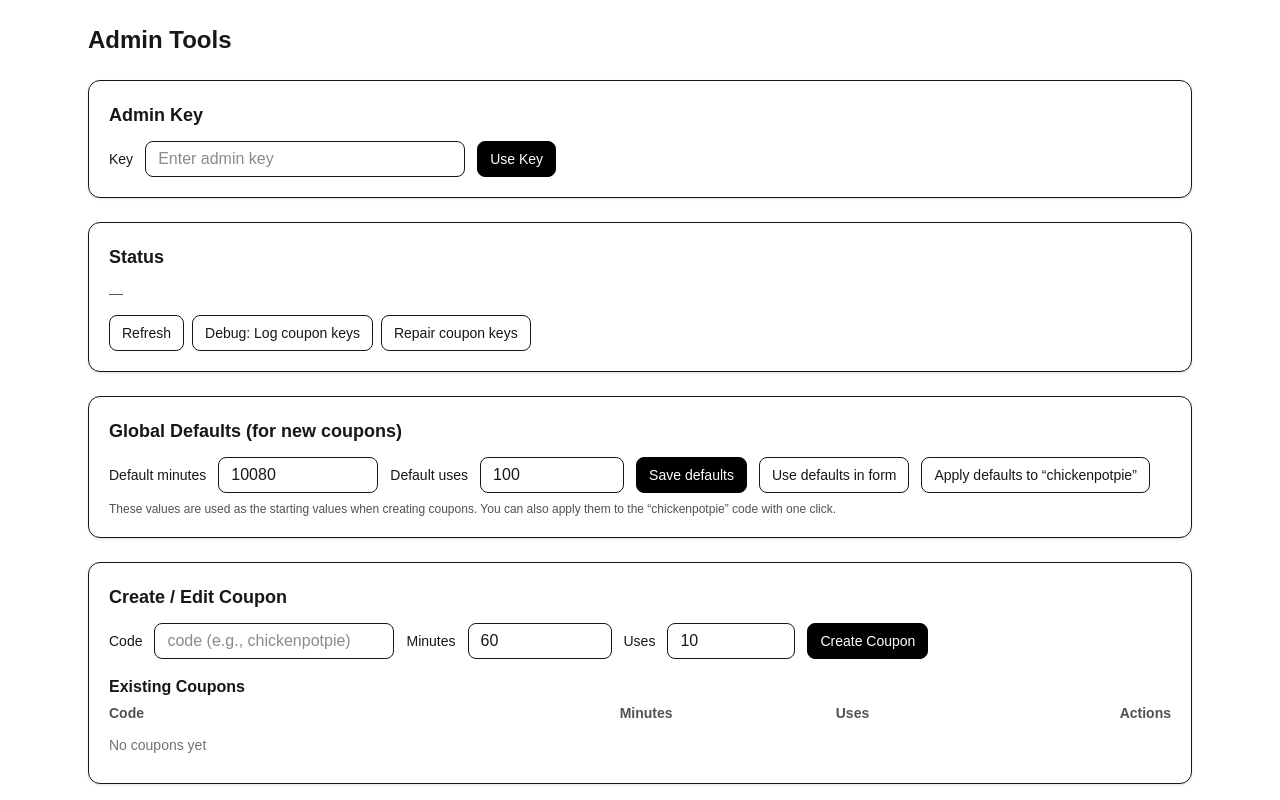
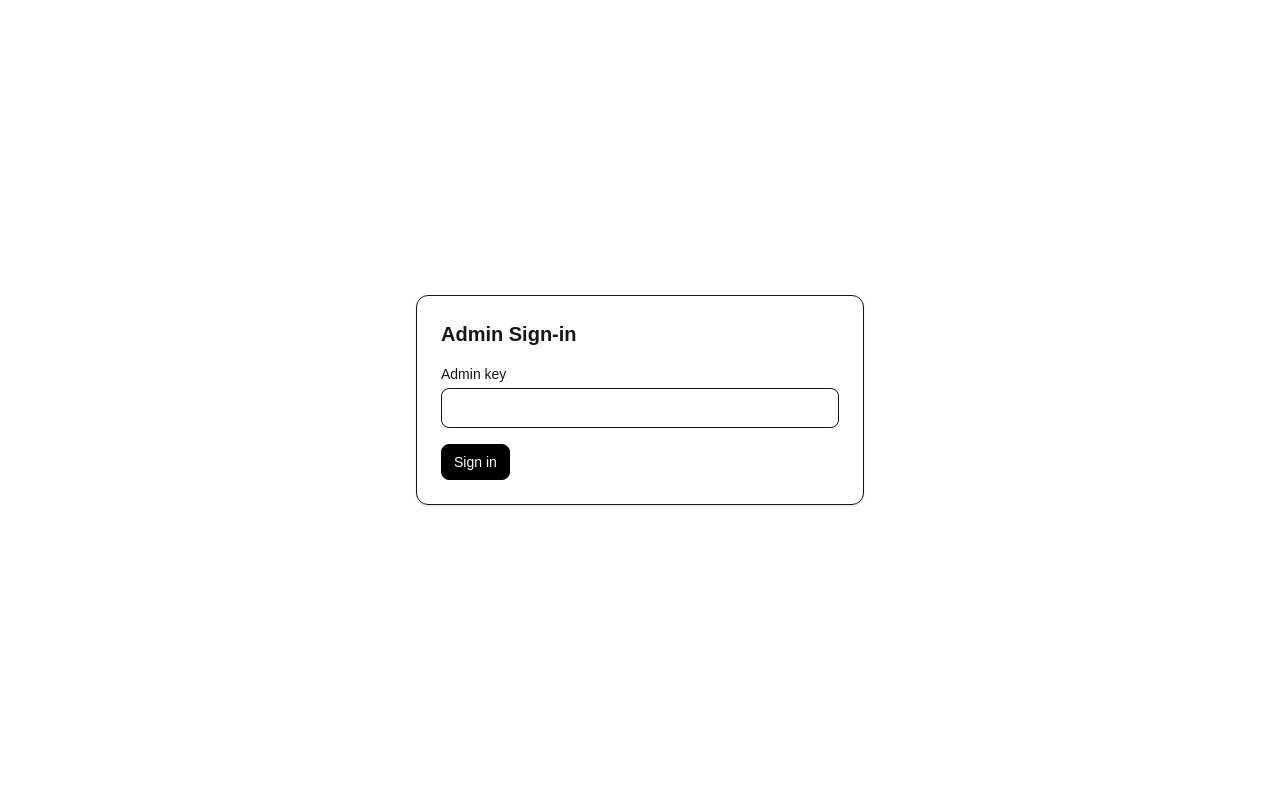
Before and after one commit to Xer0las/bh-monologue, a Next.js app: page /admin/manage in a window 1280 px wide. Shown: the top 800 px of the page. Built offline with nearby package versions, Linux system fonts and the light colour scheme.

Commit message:
Update page.tsx

```diff
--- a/src/app/admin/manage/page.tsx
+++ b/src/app/admin/manage/page.tsx
@@ -1,5 +1,5 @@
 'use client';
-import { useEffect, useState } from 'react';
+import { useEffect, useMemo, useState } from 'react';
 
 type OverrideRow = { ip: string; remaining: number; expiresInSeconds: number };
 type CouponRow = { code: string; minutes: number; uses: number };
@@ -18,6 +18,7 @@ type Stats = {
   byLevel: Record<string, number>;
   byPeriod: Record<string, number>;
 };
+type Daily = { days: number; points: { date: string; total: number }[] };
 
 export default function AdminManagePage() {
   const [key, setKey] = useState<string>('');
@@ -31,8 +32,11 @@ export default function AdminManagePage() {
   const [debugDump, setDebugDump] = useState<any | null>(null);
   const [defaults, setDefaults] = useState<Defaults>({ defaultMinutes: 10080, defaultUses: 100 });
   const [stats, setStats] = useState<Stats | null>(null);
+  const [daily, setDaily] = useState<Daily | null>(null);
   const [busyBtn, setBusyBtn] = useState<string>('');
+  const [grant, setGrant] = useState<{ ip: string; minutes: number; uses: number }>({ ip: '', minutes: 10080, uses: 100 });
 
+  // bootstrap key
   useEffect(() => {
     const k = localStorage.getItem('adminKey') || '';
     setKey(k);
@@ -40,37 +44,52 @@ export default function AdminManagePage() {
     if (k) refreshAll(k);
   }, []);
 
-  function saveKey() {
+  function signOut() {
+    localStorage.removeItem('adminKey');
+    setStored('');
+    setKey('');
+    setStatus(null);
+    setOverrides([]);
+    setCoupons([]);
+    setStats(null);
+    setDaily(null);
+  }
+
+  async function signIn() {
     localStorage.setItem('adminKey', key);
     setStored(key);
-    refreshAll(key);
+    await refreshAll(key);
   }
 
   async function refreshAll(k: string) {
+    if (!k) return;
     setErr('');
     setLoading(true);
     try {
-      const [st, ov, cp, df, stt] = await Promise.all([
+      const [st, ov, cp, df, stt, dly] = await Promise.all([
         fetch('/api/admin/diag', { headers: { 'x-admin-key': k }, cache: 'no-store' }),
         fetch('/api/admin/overrides', { headers: { 'x-admin-key': k }, cache: 'no-store' }),
         fetch('/api/admin/coupons', { headers: { 'x-admin-key': k }, cache: 'no-store' }),
         fetch('/api/admin/settings', { headers: { 'x-admin-key': k }, cache: 'no-store' }),
         fetch('/api/admin/stats', { headers: { 'x-admin-key': k }, cache: 'no-store' }),
+        fetch('/api/admin/stats/daily?days=30', { headers: { 'x-admin-key': k }, cache: 'no-store' }),
       ]);
-      if ([st, ov, cp, df, stt].some(r => r.status === 401)) {
+      if ([st, ov, cp, df, stt, dly].some(r => r.status === 401)) {
         setErr('Unauthorized – check admin key.');
-        setOverrides([]); setCoupons([]); setStatus(null); setStats(null);
+        setOverrides([]); setCoupons([]); setStatus(null); setStats(null); setDaily(null);
       } else {
         const stj = await st.json();
         const ovj = await ov.json();
         const cpj = await cp.json();
         const dfj = await df.json();
         const sttj = await stt.json();
+        const dlj = await dly.json();
         setStatus(stj || null);
         setOverrides(ovj.overrides || []);
         setCoupons(cpj.coupons || []);
         if (dfj?.defaults) setDefaults(dfj.defaults);
         if (sttj?.stats) setStats(sttj.stats);
+        if (dlj?.points) setDaily(dlj);
         setForm(f => f.code ? f : { code: '', minutes: dfj?.defaults?.defaultMinutes ?? 60, uses: dfj?.defaults?.defaultUses ?? 10 });
       }
     } catch (e: any) {
@@ -108,6 +127,23 @@ export default function AdminManagePage() {
     refreshAll(stored);
   }
 
+  async function grantIp() {
+    if (!grant.ip) { alert('Enter an IP'); return; }
+    setBusyBtn('grant');
+    const res = await fetch('/api/admin/overrides', {
+      method: 'POST',
+      headers: { 'x-admin-key': stored, 'content-type': 'application/json' },
+      body: JSON.stringify(grant),
+      cache: 'no-store',
+    });
+    setBusyBtn('');
+    if (!res.ok) {
+      const j = await res.json().catch(()=>({}));
+      alert(j?.error || 'Failed to grant.');
+    }
+    await refreshAll(stored);
+  }
+
   async function createOrUpdateCoupon(e: React.FormEvent) {
     e.preventDefault();
     setBusyBtn('saveCoupon');
@@ -117,12 +153,12 @@ export default function AdminManagePage() {
       body: JSON.stringify(form),
       cache: 'no-store',
     });
-    const j = await res.json().catch(() => ({}));
     setBusyBtn('');
     if (res.ok) {
       setForm({ code: '', minutes: defaults.defaultMinutes, uses: defaults.defaultUses });
       await refreshAll(stored);
     } else {
+      const j = await res.json().catch(() => ({}));
       setErr(j?.error || 'Failed to save coupon');
     }
   }
@@ -179,17 +215,33 @@ export default function AdminManagePage() {
     if (res.ok) await refreshAll(stored);
   }
 
-  function Card(props: { title: string; children: any }) {
+  async function downloadCsv(url: string, filename: string) {
+    const res = await fetch(url, { headers: { 'x-admin-key': stored }, cache: 'no-store' });
+    const blob = await res.blob();
+    const a = document.createElement('a');
+    a.href = URL.createObjectURL(blob);
+    a.download = filename;
+    document.body.appendChild(a);
+    a.click();
+    a.remove();
+    URL.revokeObjectURL(a.href);
+  }
+
+  // UI bits
+  function Card(props: { title: string; children: any; right?: any }) {
     return (
       <section className="bg-white rounded-xl border shadow-sm p-5">
-        <h2 className="text-lg font-semibold mb-3">{props.title}</h2>
+        <div className="flex items-center justify-between mb-3">
+          <h2 className="text-lg font-semibold">{props.title}</h2>
+          {props.right}
+        </div>
         {props.children}
       </section>
     );
   }
 
-  function Btn({ children, onClick, kind='default', id }:{
-    children: any; onClick?: ()=>void; kind?: 'default'|'primary'|'danger'|'ghost'; id?: string;
+  function Btn({ children, onClick, kind='default', id, type }:{
+    children: any; onClick?: ()=>void; kind?: 'default'|'primary'|'danger'|'ghost'; id?: string; type?: 'button'|'submit';
   }) {
     const base = 'inline-flex items-center h-9 px-3 rounded-lg border text-sm transition active:scale-[.98]';
     const cls =
@@ -199,35 +251,39 @@ export default function AdminManagePage() {
       : `${base} bg-white hover:bg-neutral-50`;
     const spinning = busyBtn === id;
     return (
-      <button onClick={onClick} className={`${cls} ${spinning ? 'opacity-60 cursor-wait' : ''}`} disabled={spinning}>
+      <button type={type || 'button'} onClick={onClick} className={`${cls} ${spinning ? 'opacity-60 cursor-wait' : ''}`} disabled={spinning}>
         {spinning ? 'Working…' : children}
       </button>
     );
   }
 
-  function StatTable({ title, data }:{ title: string; data: Record<string, number> }) {
-    const entries = Object.entries(data || {}).sort((a,b)=>b[1]-a[1]);
-    if (!entries.length) return null;
+  function BarChart({ points }:{ points: { date: string; total: number }[] }) {
+    const max = useMemo(()=> Math.max(1, ...points.map(p=>p.total)), [points]);
     return (
-      <div>
-        <h4 className="font-medium mt-4 mb-2">{title}</h4>
-        <div className="overflow-x-auto">
-          <table className="w-full text-sm">
-            <thead>
-              <tr className="text-left text-neutral-600">
-                <th className="py-1 pr-2">Value</th>
-                <th className="py-1 text-right">Count</th>
-              </tr>
-            </thead>
-            <tbody>
-              {entries.map(([k,v])=>(
-                <tr key={k} className="border-t">
-                  <td className="py-1 pr-2">{k}</td>
-                  <td className="py-1 text-right tabular-nums">{v}</td>
-                </tr>
+      <div className="flex items-end gap-1 h-36">
+        {points.map(p=>(
+          <div key={p.date} className="flex-1">
+            <div className="bg-black/80 rounded-t" style={{ height: `${(p.total / max) * 100}%` }} title={`${p.date}: ${p.total}`} />
+          </div>
         ))}
-            </tbody>
-          </table>
+      </div>
+    );
+  }
+
+  // Sign-in gate
+  if (!stored) {
+    return (
+      <div className="min-h-screen grid place-items-center p-6">
+        <div className="w-full max-w-md bg-white rounded-xl border shadow-sm p-6 space-y-4">
+          <h1 className="text-xl font-semibold">Admin Sign-in</h1>
+          <label className="grid gap-1 text-sm">
+            <span>Admin key</span>
+            <input type="password" className="h-10 px-3 rounded-lg border" value={key} onChange={e=>setKey(e.target.value)} />
+          </label>
+          <div className="flex gap-2">
+            <Btn onClick={signIn} kind="primary">Sign in</Btn>
+          </div>
+          {err && <div className="text-sm text-red-600">{err}</div>}
         </div>
       </div>
     );
@@ -235,29 +291,13 @@ export default function AdminManagePage() {
 
   return (
     <div className="max-w-6xl mx-auto p-6 space-y-6">
+      <div className="flex items-center justify-between">
         <h1 className="text-2xl font-bold">Admin Tools</h1>
-
-      {/* Admin Key */}
-      <Card title="Admin Key">
-        <div className="flex items-center gap-3 flex-wrap">
-          <label htmlFor="admin-key" className="text-sm">Key</label>
-          <input
-            id="admin-key"
-            name="adminKey"
-            type="password"
-            placeholder="Enter admin key"
-            value={key}
-            onChange={(e) => setKey(e.target.value)}
-            autoComplete="off"
-            className="h-9 px-3 rounded-lg border w-80"
-          />
-          <Btn onClick={saveKey} kind="primary">Use Key</Btn>
-          {err && <p className="text-sm text-red-600">{err}</p>}
+        <Btn onClick={signOut}>Sign out</Btn>
       </div>
-      </Card>
 
       {/* Status */}
-      <Card title="Status">
+      <Card title="Status" right={<Btn onClick={()=>refreshAll(stored)} id="refresh">{loading ? 'Refreshing…' : 'Refresh'}</Btn>}>
         {!status && <p className="text-sm text-neutral-600">—</p>}
         {status && (
           <div className="font-mono text-sm">
@@ -270,9 +310,10 @@ export default function AdminManagePage() {
           </div>
         )}
         <div className="mt-3 flex gap-2 flex-wrap">
-          <Btn onClick={() => refreshAll(stored)} id="refresh">Refresh</Btn>
           <Btn onClick={debugCoupons} id="debug">Debug: Log coupon keys</Btn>
           <Btn onClick={repairCoupons} id="repair">Repair coupon keys</Btn>
+          <Btn onClick={()=>downloadCsv('/api/admin/export/coupons', 'coupons.csv')}>Download coupons CSV</Btn>
+          <Btn onClick={()=>downloadCsv('/api/admin/export/stats', 'stats_daily.csv')}>Download stats CSV</Btn>
         </div>
         {debugDump && (
           <pre className="mt-3 text-xs bg-neutral-50 border rounded-lg p-3 max-h-80 overflow-auto">
@@ -304,14 +345,10 @@ export default function AdminManagePage() {
             className="h-9 px-3 rounded-lg border w-36"
             inputMode="numeric"
           />
-          <Btn kind="primary" id="saveDefaults">Save defaults</Btn>
-          <Btn onClick={applyDefaultsToForm}>Use defaults in form</Btn>
+          <Btn kind="primary" id="saveDefaults" type="submit">Save defaults</Btn>
+          <Btn onClick={() => setForm({ code: '', minutes: defaults.defaultMinutes, uses: defaults.defaultUses })}>Use defaults in form</Btn>
           <Btn onClick={() => applyDefaultsToCode('chickenpotpie')} id="apply-chicken">Apply defaults to “chickenpotpie”</Btn>
         </form>
-        <p className="text-xs text-neutral-600 mt-2">
-          These values are used as the starting values when creating coupons. You can also apply them to the
-          “chickenpotpie” code with one click.
-        </p>
       </Card>
 
       {/* Create / Edit Coupon */}
@@ -352,7 +389,7 @@ export default function AdminManagePage() {
             className="h-9 px-3 rounded-lg border w-32"
             inputMode="numeric"
           />
-          <Btn kind="primary" id="saveCoupon">{form.code ? 'Save Coupon' : 'Create Coupon'}</Btn>
+          <Btn kind="primary" id="saveCoupon" type="submit">{form.code ? 'Save Coupon' : 'Create Coupon'}</Btn>
           {form.code && <Btn onClick={() => setForm({ code: '', minutes: defaults.defaultMinutes, uses: defaults.defaultUses })}>Clear</Btn>}
         </form>
 
@@ -390,6 +427,7 @@ export default function AdminManagePage() {
 
       {/* Overrides */}
       <Card title="Overrides">
+        <div className="grid md:grid-cols-2 gap-4">
           <div className="overflow-x-auto">
             <table className="w-full text-sm">
               <thead>
@@ -417,10 +455,35 @@ export default function AdminManagePage() {
               </tbody>
             </table>
           </div>
+
+          {/* Grant form */}
+          <div>
+            <h3 className="font-semibold mb-2">Grant override to IP</h3>
+            <div className="grid gap-2">
+              <label className="grid text-sm gap-1">
+                <span>IP (v4)</span>
+                <input className="h-9 px-3 rounded-lg border" value={grant.ip} onChange={e=>setGrant({...grant, ip: e.target.value})} placeholder="e.g. 203.0.113.42" />
+              </label>
+              <div className="grid grid-cols-2 gap-2">
+                <label className="grid text-sm gap-1">
+                  <span>Minutes</span>
+                  <input className="h-9 px-3 rounded-lg border" type="number" value={grant.minutes} onChange={e=>setGrant({...grant, minutes: Number(e.target.value)})} />
+                </label>
+                <label className="grid text-sm gap-1">
+                  <span>Uses</span>
+                  <input className="h-9 px-3 rounded-lg border" type="number" value={grant.uses} onChange={e=>setGrant({...grant, uses: Number(e.target.value)})} />
+                </label>
+              </div>
+              <div>
+                <Btn onClick={grantIp} id="grant" kind="primary">Grant override</Btn>
+              </div>
+            </div>
+          </div>
+        </div>
       </Card>
 
       {/* Stats */}
-      <Card title="Usage Stats">
+      <Card title="Usage Stats" right={<Btn onClick={() => refreshAll(stored)}>Refresh</Btn>}>
         {!stats && <p className="text-sm text-neutral-600">No stats yet.</p>}
         {stats && (
           <>
@@ -430,19 +493,61 @@ export default function AdminManagePage() {
                 <div className="text-2xl font-semibold tabular-nums">{stats.total}</div>
               </div>
             </div>
+
+            {daily?.points?.length ? (
+              <div className="mt-3">
+                <div className="flex items-end gap-2">
+                  <div className="flex-1">
+                    <BarChart points={daily.points} />
+                  </div>
+                  <div className="w-24 text-right text-xs text-neutral-600">
+                    Last {daily.days} days
+                  </div>
+                </div>
+                <div className="mt-1 text-xs text-neutral-600">
+                  Peak: {Math.max(...daily.points.map(p=>p.total))} / day
+                </div>
+              </div>
+            ) : null}
+
             <div className="grid md:grid-cols-2 gap-6">
-              <StatTable title="By Age" data={stats.byAge} />
-              <StatTable title="By Genre" data={stats.byGenre} />
-              <StatTable title="By Length" data={stats.byLength} />
-              <StatTable title="By Level" data={stats.byLevel} />
-              <StatTable title="By Period" data={stats.byPeriod} />
+              <Facet title="By Age" data={stats.byAge} />
+              <Facet title="By Genre" data={stats.byGenre} />
+              <Facet title="By Length" data={stats.byLength} />
+              <Facet title="By Level" data={stats.byLevel} />
+              <Facet title="By Period" data={stats.byPeriod} />
             </div>
           </>
         )}
-        <div className="mt-3">
-          <Btn onClick={() => refreshAll(stored)}>Refresh stats</Btn>
-        </div>
       </Card>
     </div>
   );
 }
+
+function Facet({ title, data }:{ title: string; data: Record<string, number> }) {
+  const entries = Object.entries(data || {}).sort((a,b)=>b[1]-a[1]);
+  if (!entries.length) return null;
+  return (
+    <div>
+      <h4 className="font-medium mt-4 mb-2">{title}</h4>
+      <div className="overflow-x-auto">
+        <table className="w-full text-sm">
+          <thead>
+            <tr className="text-left text-neutral-600">
+              <th className="py-1 pr-2">Value</th>
+              <th className="py-1 text-right">Count</th>
+            </tr>
+          </thead>
+          <tbody>
+            {entries.map(([k,v])=>(
+              <tr key={k} className="border-t">
+                <td className="py-1 pr-2">{k}</td>
+                <td className="py-1 text-right tabular-nums">{v}</td>
+              </tr>
+            ))}
+          </tbody>
+        </table>
+      </div>
+    </div>
+  );
+}
```
Lines whose indentation alone changed are shown as unchanged.
